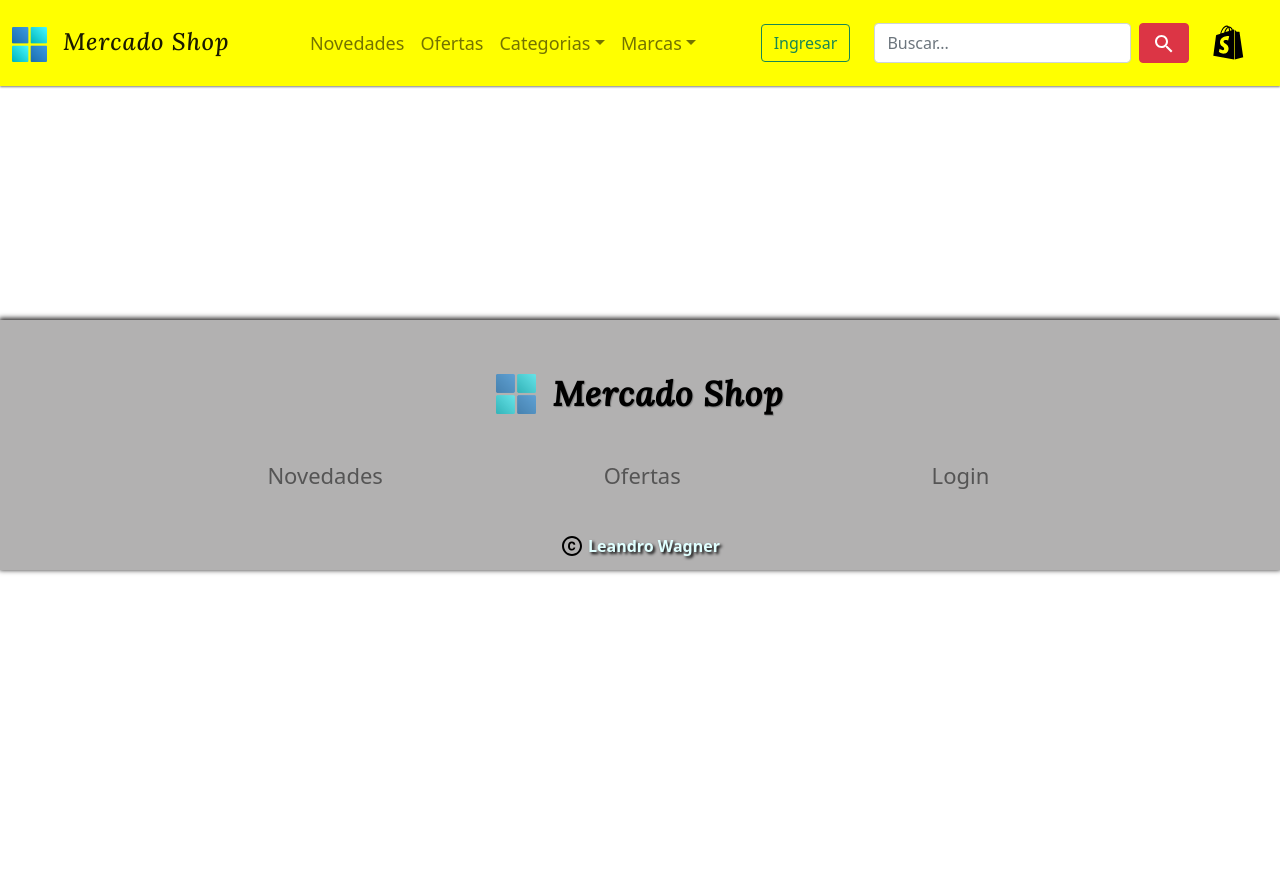
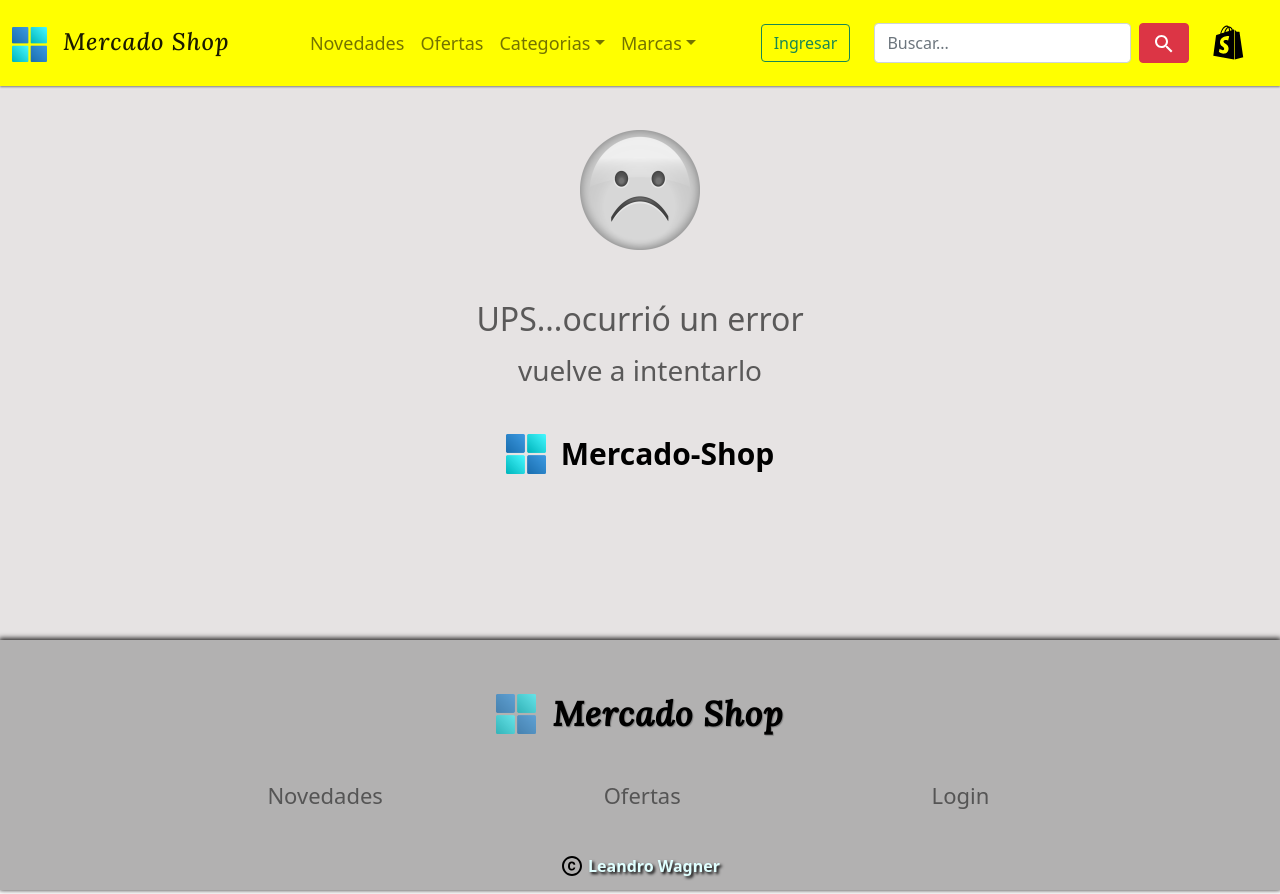
Before and after one commit to Lean-2021/mercado-shop, a React (Create React App) app: page / in a window 1280 px wide. Before the commit the page ends 800 px from the top, so only its background shows below. Built offline with nearby package versions, Linux system fonts and the light colour scheme.

Commit message:
pagina error 404

```diff
--- a/src/App.js
+++ b/src/App.js
@@ -11,6 +11,7 @@
 import { RegisterUser } from './components/RegisterUser';
 import UserContextProvider from './components/UserContext';
 import PrivateRoute from './components/PrivateRoute';
+import Error404 from './pages/Error404';
 
 function App() {
 
@@ -30,6 +31,7 @@
               <Route path='/search/:searchId'element={<SearchContainer/>}/>
               <Route path='/login'element={<Login/>}/>
               <Route path='/register' element={<RegisterUser/>}/>
+              <Route path='*'element={<Error404/>}/>
             </Routes>
             <Footer/>
           </BrowserRouter>
--- /dev/null
+++ b/src/assets/css/Error404.module.css
@@ -0,0 +1,55 @@
+.errorContainer{
+    height:40vh;
+}
+.infoError{
+    margin-top:50px;
+    color:rgb(90, 89, 89);
+    font-size: 30px;
+}
+.linkError{
+    margin-top: 40px;
+}
+.mercadoLink{
+    text-decoration: none;
+    color:black;
+    font-weight: bolder;
+    vertical-align: middle;
+    font-size: 30px;
+}
+.mercadoLink:hover{
+    color:blue;
+}
+.logoError{
+    width:40px;
+    margin-right: 15px;
+}
+.logoError:hover{
+    transform: rotate(360deg);
+    transition: all 1s;
+}
+.faceError{
+    width:120px;
+    margin-top: 130px;
+    filter:grayscale(1)
+}
+
+@media screen and (max-width:576px){
+    .errorContainer{
+        height:100vh;
+    }
+}
+@media (min-width:576px) and (max-width:768px){
+    .errorContainer{
+        height: 100vh;
+    }
+    .infoError{
+        margin-top:100px;
+    }
+    .faceError{
+        margin-top: 180px;
+        width:180px
+    }
+    .linkError{
+        margin-top: 70px;
+    }
+}
--- a/src/components/NavBar.js
+++ b/src/components/NavBar.js
@@ -113,7 +113,7 @@
                                 <li><NavLink to="/category/mercusys"className="dropdown-item"onClick={handleNavClick}>Mercusys</NavLink></li>
                                 <li><NavLink to='/category/mikrotik'className="dropdown-item"onClick={handleNavClick}>Mikrotik</NavLink></li>
                                 <li><NavLink to='/category/samsung'className="dropdown-item"onClick={handleNavClick}>Samsung</NavLink></li>
-                                <li><NavLink to='/category/tp-Link'className="dropdown-item"onClick={handleNavClick}>Tp-Link</NavLink></li>
+                                <li><NavLink to='/category/tp-link'className="dropdown-item"onClick={handleNavClick}>Tp-Link</NavLink></li>
                                 <li><NavLink to='/category/ubiquiti'className="dropdown-item"onClick={handleNavClick}>Ubiquiti</NavLink></li>
                             </ul>
                         </li>
--- a/src/components/SearchContainer.js
+++ b/src/components/SearchContainer.js
@@ -22,8 +22,11 @@
                 if (producto.categoria === texto.toLowerCase()){
                     return datos.filter(element=>element.categoria===texto)
                 }
-                else if (producto.marca === texto.toLowerCase()){
-                    return datos.filter(element=>element.marca===texto)
+                else if (producto.marca.replace(/-/gi,'') === texto.toLowerCase()){
+                    return datos.filter(element=>element.marca.replace(/-/gi,'')===texto)
+                }
+                else if (producto.marca.replace(/-/gi,'') === texto2.toLowerCase()){
+                    return datos.filter(element=>element.marca.replace(/-/gi,'')===texto2)
                 }
                 else if ((producto.modelo.toLowerCase()).replace(/-/gi,'') === texto){
                     return datos.filter(element=>element.modelo.toLowerCase().replace(/-/gi,'')===texto)
--- /dev/null
+++ b/src/pages/Error404.js
@@ -0,0 +1,25 @@
+import {Link} from 'react-router-dom';
+import style from '../assets/css/Error404.module.css';
+import logo from '../assets/image/menu.png';
+import face from '../assets/image/triste.jpg';
+
+export default function Error404 (){
+    return(
+        <section className={style.errorContainer}>
+            <div className='container text-center'>
+                <div className='row'>
+                    <div className='col-md-12'>
+                        <img src={face}alt='cara triste'className={style.faceError}/>
+                    </div>
+                </div>
+                <div className='row'>
+                    <div className={`col-md-12 ${style.infoError}`}>
+                        <h2>UPS...ocurrió un error</h2>
+                        <h3 className='pt-2'>vuelve a intentarlo</h3>
+                       <p className={style.linkError}><Link to='/mercado-shop'style={{textDecoration:'none'}}><img src={logo}alt="logo"className={style.logoError}/><span className={style.mercadoLink}>Mercado-Shop</span></Link></p>
+                    </div>
+                </div>
+            </div>
+        </section>
+    )
+}
```
Also changed, not shown: src/assets/image/triste.jpg (added).
